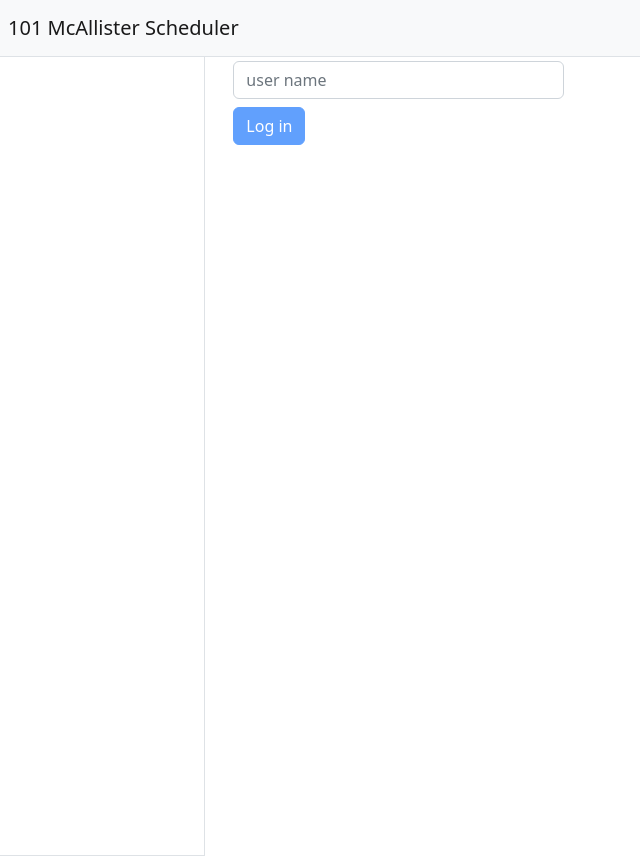
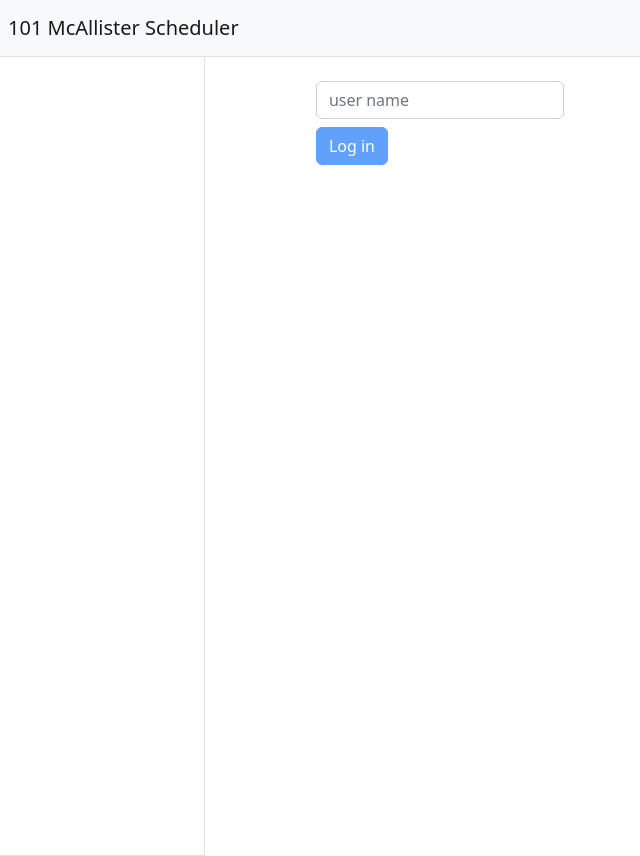
Before and after one commit to jmk672/SchedulerApp, a React (Create React App) app in the folder frontend/: page / in a window 1280 px wide. Shown: the whole page, without its empty margins (0-640 px from the left). Built offline with nearby package versions, Linux system fonts and the light colour scheme.

Commit message:
formatting, made login a <form>

```diff
--- a/frontend/src/pages/AddUser.js
+++ b/frontend/src/pages/AddUser.js
@@ -40,7 +40,9 @@ const AddUser = () => {
 
 
     return(
-    <div className="mt-4 mx-2 col-xl-6 col-lg-7 col-md-8">
+    <div className="row">
+    <div className="col-md-1"/>
+    <div className="mt-4 mx-2 col-md-4">
         <form onSubmit={e => submit(e)}>
             <div className="row mb-2">
                 <div className="form-outline">
@@ -85,6 +87,7 @@ const AddUser = () => {
             <button disabled={!firstName || !lastName || !id} type="submit" className="btn btn-primary btn-block mb-4">Add User</button>
         </form>
     </div>
+    </div>
     )
 }
 
--- a/frontend/src/pages/EditCourses.js
+++ b/frontend/src/pages/EditCourses.js
@@ -67,7 +67,9 @@ const EditCourses = () => {
 
     }
     return (
-        <div className="mt-4 mx-2 col-xl-6 col-lg-7 col-md-8">
+        <div className="row">
+        <div className="col-md-1"/>
+        <div className="mt-4 mx-2 col-md-4">
              {error &&
                 <div className="alert alert-danger alert-dismissible fade show my-1" role="alert">
                     {error}
@@ -92,14 +94,14 @@ const EditCourses = () => {
                     {/* <label>The Active User is: {activeUserObject && activeUserObject.firstName} {activeUserObject && activeUserObject.lastName}</label> */}
 
                     { activeUserObject && activeUserObject.courses[0] && activeUserObject.courses.map((c, i) => (
-                        <div className="row m-1" key={i}>
-                            <div className="col-md-6"><label className="form-label">Course Number</label><input className="form-control" value={c.courseNumber}
+                        <div className="row" key={i}>
+                            <div className="col-md-6"><label className="form-label mb-0 mt-1">Course Number</label><input className="form-control" value={c.courseNumber}
                                 onChange={(e)=>{
                                     let temp = activeUserObject.courses
                                     temp[i].courseNumber = e.target.value
                                     setActiveUserObject({ courses: temp })}}/>
                             </div>
-                            <div className="col-md-6"><label className="form-label">Section Number</label><input className="form-control" value={c.sectionNumber}
+                            <div className="col-md-6"><label className="form-label mb-0 mt-1">Section Number</label><input className="form-control" value={c.sectionNumber}
                                 onChange={(e)=>{
                                     let temp = activeUserObject.courses
                                     temp[i].sectionNumber = e.target.value
@@ -108,12 +110,13 @@ const EditCourses = () => {
                         </div>
                     )) }
                 </div>
-                <button disabled={!activeUser} type="button" className="btn btn-outline-primary m-2"
+                <button disabled={!activeUser} type="button" className="btn btn-outline-primary my-2 me-2"
                     onClick={()=>{
                         setActiveUserObject({ courses: activeUserObject.courses.concat([{courseNumber: '', sectionNumber: ''}]) })}}>
                         <VscAdd/></button>
-                        <button disabled={!activeUser} type="submit" className="btn btn-primary btn-block m-1">Update</button>
+                        <button disabled={!activeUser} type="submit" className="btn btn-primary btn-block my-1">Update</button>
             </form>
+        </div>
         </div>
     )
 }
--- a/frontend/src/pages/Login.js
+++ b/frontend/src/pages/Login.js
@@ -19,8 +19,8 @@ const Login = () => {
     )
 
 
-    const submit = async () => {
-
+    const submit = async (e) => {
+        e.preventDefault()
         try {
             const res = await axios.post(api + '/auth/login', {"id": username})
             const { token } = res.data
@@ -33,19 +33,23 @@ const Login = () => {
     }
 
     return(
-        <div className = "container">
-            <div className = "row">
-                {/* <div className = "col-md-4"/> */}
-                <div className = "col-md-4">
+        <div className="row">
+            <div className="col-md-1"/>
+            <div className="mt-4 mx-2 col-md-3">
+                <form onSubmit={e => submit(e)}>
+                    <div className="row mb-2">
                         {error &&
                             <div className="alert alert-danger alert-dismissible fade show m-1" role="alert">
                                 {error}
                                 {<button type="button" className="btn-close m-0" aria-label="Close" onClick={()=>{setError('')}}></button>}
                             </div>}
-                    <input className="form-control my-1 mx-1" placeholder="user name" value={username} onChange={e => setUsername(e.target.value)}/>
-                    <button disabled={!username} className="btn btn-primary m-1" onClick={()=> submit(username)} >Log in</button>
+                        <div className="form-outline">
+                            <input className="form-control" placeholder="user name" value={username} onChange={e => setUsername(e.target.value)}/>
                         </div>
+                        </div>
+                        <button disabled={!username} type="submit" className="btn btn-primary btn-block mb-4" >Log in</button>
                     {/* <div className = "col-md-4"/> */}
+                </form>
             </div>
         </div>
     )
```
Lines whose indentation alone changed are shown as unchanged.
